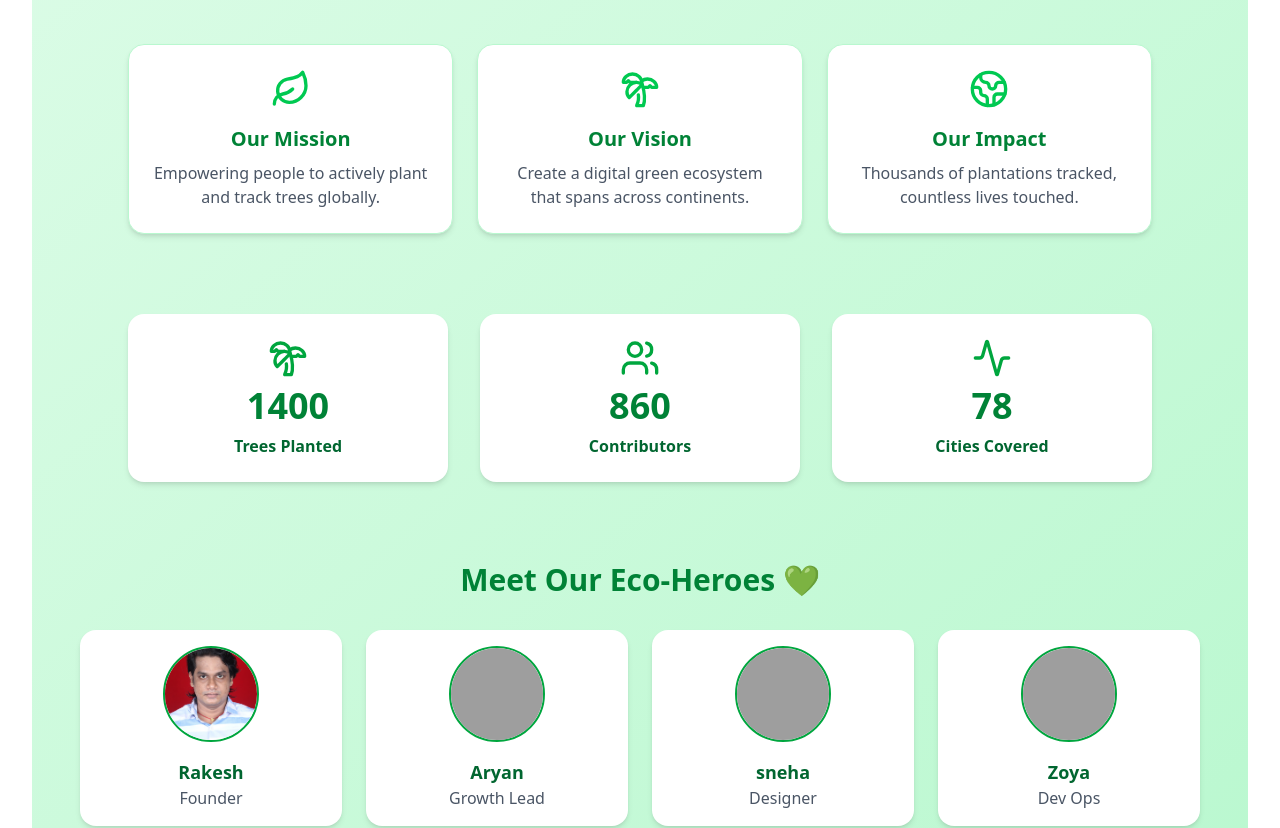
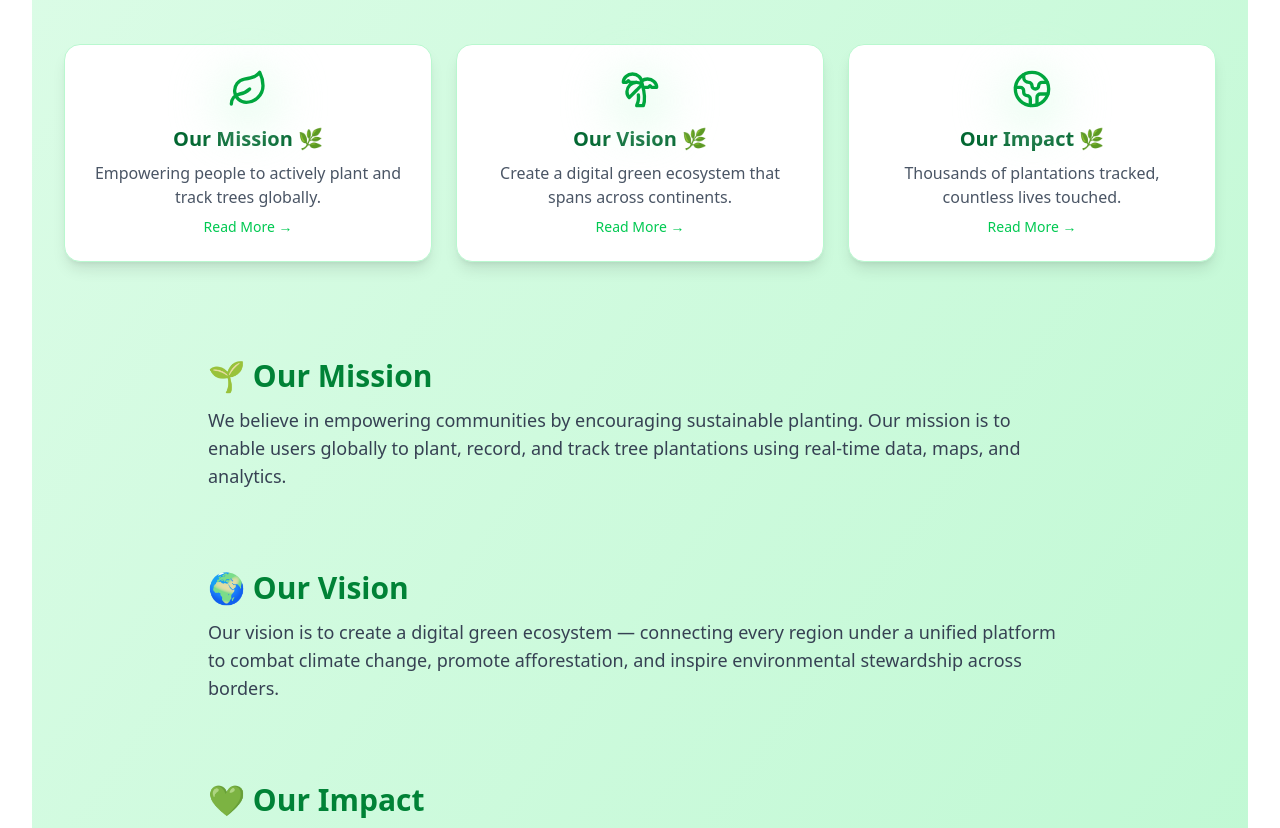
Before and after one commit to Ra786bajrangi/green-plantation-dashboard, a React (Vite) app in the folder client/: page /about in a window 1280 px wide. Shown: the part 220-1048 px from the top of the page. Built offline with nearby package versions, Linux system fonts and the light colour scheme; grey boxes are pictures that could not be loaded.

Commit message:
ui design in About.jsx

```diff
--- a/client/src/pages/About.jsx
+++ b/client/src/pages/About.jsx
@@ -1,4 +1,4 @@
-import React, { useEffect, useState } from 'react';
+import React, { useEffect, useRef, useState } from 'react';
 import { motion } from 'framer-motion';
 import { Leaf, TreePalm, Globe2, Users, Star, Activity } from 'lucide-react';
 import image3 from '../assets/image3.jpg';
@@ -27,9 +27,34 @@ const Counter = ({ target }) => {
 };
 
 const About = () => {
+  const missionRef = useRef(null);
+  const visionRef = useRef(null);
+  const impactRef = useRef(null);
 
+  const scrollToSection = (ref) => {
+    ref.current?.scrollIntoView({ behavior: 'smooth' });
+  };
 
-
+  const cards = [
+    {
+      icon: Leaf,
+      title: "Our Mission",
+      text: "Empowering people to actively plant and track trees globally.",
+      ref: missionRef,
+    },
+    {
+      icon: TreePalm,
+      title: "Our Vision",
+      text: "Create a digital green ecosystem that spans across continents.",
+      ref: visionRef,
+    },
+    {
+      icon: Globe2,
+      title: "Our Impact",
+      text: "Thousands of plantations tracked, countless lives touched.",
+      ref: impactRef,
+    },
+  ];
 
   return (
     <div className="min-h-screen bg-gradient-to-br from-green-100 to-green-200 dark:from-gray-900 dark:to-gray-800 text-center p-6">
@@ -48,37 +73,60 @@ const About = () => {
         </p>
       </motion.div>
 
-      {/* Mission, Vision, Impact */}
-      <div className="grid grid-cols-1 md:grid-cols-3 gap-6 max-w-5xl mx-auto">
-        {[{
-          icon: Leaf,
-          title: "Our Mission",
-          text: "Empowering people to actively plant and track trees globally.",
-        }, {
-          icon: TreePalm,
-          title: "Our Vision",
-          text: "Create a digital green ecosystem that spans across continents.",
-        }, {
-          icon: Globe2,
-          title: "Our Impact",
-          text: "Thousands of plantations tracked, countless lives touched.",
-        }].map((card, i) => (
+      {/* Mission, Vision, Impact Cards */}
+      <div className="grid grid-cols-1 md:grid-cols-3 gap-6 max-w-6xl mx-auto">
+        {cards.map((card, i) => (
           <motion.div
             key={i}
-            whileHover={{ y: -5 }}
-            className="bg-white dark:bg-gray-900 p-6 rounded-2xl shadow-md border border-green-200 text-center"
+            whileHover={{ y: -5, scale: 1.03 }}
+            onClick={() => scrollToSection(card.ref)}
+            className="cursor-pointer bg-white dark:bg-gray-900 p-6 rounded-2xl shadow-lg border border-green-200 text-center hover:ring-4 hover:ring-green-300 transition-all duration-300"
           >
-            <div className="flex justify-center mb-4">
-              <card.icon className="h-10 w-10 text-green-500" />
+            <div className="relative flex justify-center mb-4">
+              <div className="absolute w-16 h-16 bg-green-100 rounded-full blur-xl opacity-60" />
+              <card.icon className="h-10 w-10 text-green-600 z-10" />
             </div>
-            <h3 className="text-xl font-semibold mb-2 text-green-700 dark:text-green-200">{card.title}</h3>
+            <h3 className="text-xl font-bold mb-2 text-green-800 dark:text-green-200">
+              {card.title} 🌿
+            </h3>
             <p className="text-gray-600 dark:text-gray-400">{card.text}</p>
+            <p className="text-sm mt-2 text-green-500">Read More →</p>
           </motion.div>
         ))}
       </div>
 
+      {/* Detailed Sections */}
+      <div className="mt-24 space-y-20 px-4 max-w-4xl mx-auto text-left">
+        <div ref={missionRef} className="scroll-mt-20">
+          <h2 className="text-3xl font-bold text-green-700 dark:text-green-200 mb-3">🌱 Our Mission</h2>
+          <p className="text-lg text-gray-700 dark:text-gray-300">
+            We believe in empowering communities by encouraging sustainable planting.
+            Our mission is to enable users globally to plant, record, and track tree
+            plantations using real-time data, maps, and analytics.
+          </p>
+        </div>
+
+        <div ref={visionRef} className="scroll-mt-20">
+          <h2 className="text-3xl font-bold text-green-700 dark:text-green-200 mb-3">🌍 Our Vision</h2>
+          <p className="text-lg text-gray-700 dark:text-gray-300">
+            Our vision is to create a digital green ecosystem — connecting every region
+            under a unified platform to combat climate change, promote afforestation,
+            and inspire environmental stewardship across borders.
+          </p>
+        </div>
+
+        <div ref={impactRef} className="scroll-mt-20">
+          <h2 className="text-3xl font-bold text-green-700 dark:text-green-200 mb-3">💚 Our Impact</h2>
+          <p className="text-lg text-gray-700 dark:text-gray-300">
+            Over the last year, we’ve tracked thousands of plantations globally.
+            Each sapling planted means cleaner air, better climate, and stronger biodiversity.
+            Our users have touched lives and landscapes through dedicated action.
+          </p>
+        </div>
+      </div>
+
       {/* Counters */}
-      <div className="grid grid-cols-1 sm:grid-cols-3 gap-8 mt-20 max-w-5xl mx-auto">
+      <div className="grid grid-cols-1 sm:grid-cols-3 gap-8 mt-24 max-w-5xl mx-auto">
         {[{
           icon: TreePalm,
           label: 'Trees Planted',
@@ -112,28 +160,10 @@ const About = () => {
         <h2 className="text-3xl font-bold text-green-700 dark:text-green-300 mb-8">Meet Our Eco-Heroes 💚</h2>
         <div className="grid sm:grid-cols-2 md:grid-cols-4 gap-6">
           {[
-    {
-      name: 'Rakesh',
-      role: 'Founder',
-      img:image3,
-    },
-
-
-    {
-      name: 'Aryan',
-      role: 'Growth Lead',
-      img: 'https://i.pravatar.cc/150?u=2',
-    },
-    {
-      name: 'sneha',
-      role: 'Designer',
-      img: 'https://i.pravatar.cc/150?u=3',
-    },
-    {
-      name: 'Zoya',
-      role: 'Dev Ops',
-      img: 'https://i.pravatar.cc/150?u=4',
-    },
+            { name: 'Rakesh', role: 'Founder', img: image3 },
+            { name: 'Aryan', role: 'Growth Lead', img: 'https://i.pravatar.cc/150?u=2' },
+            { name: 'Sneha', role: 'Designer', img: 'https://i.pravatar.cc/150?u=3' },
+            { name: 'Zoya', role: 'Dev Ops', img: 'https://i.pravatar.cc/150?u=4' },
           ].map((member, i) => (
             <motion.div
               key={i}
@@ -150,8 +180,8 @@ const About = () => {
             </motion.div>
           ))}
         </div>
+      </div>
 
-</div>
       {/* Quote */}
       <motion.div
         initial={{ opacity: 0, scale: 0.95 }}
```
Lines whose indentation alone changed are shown as unchanged.
